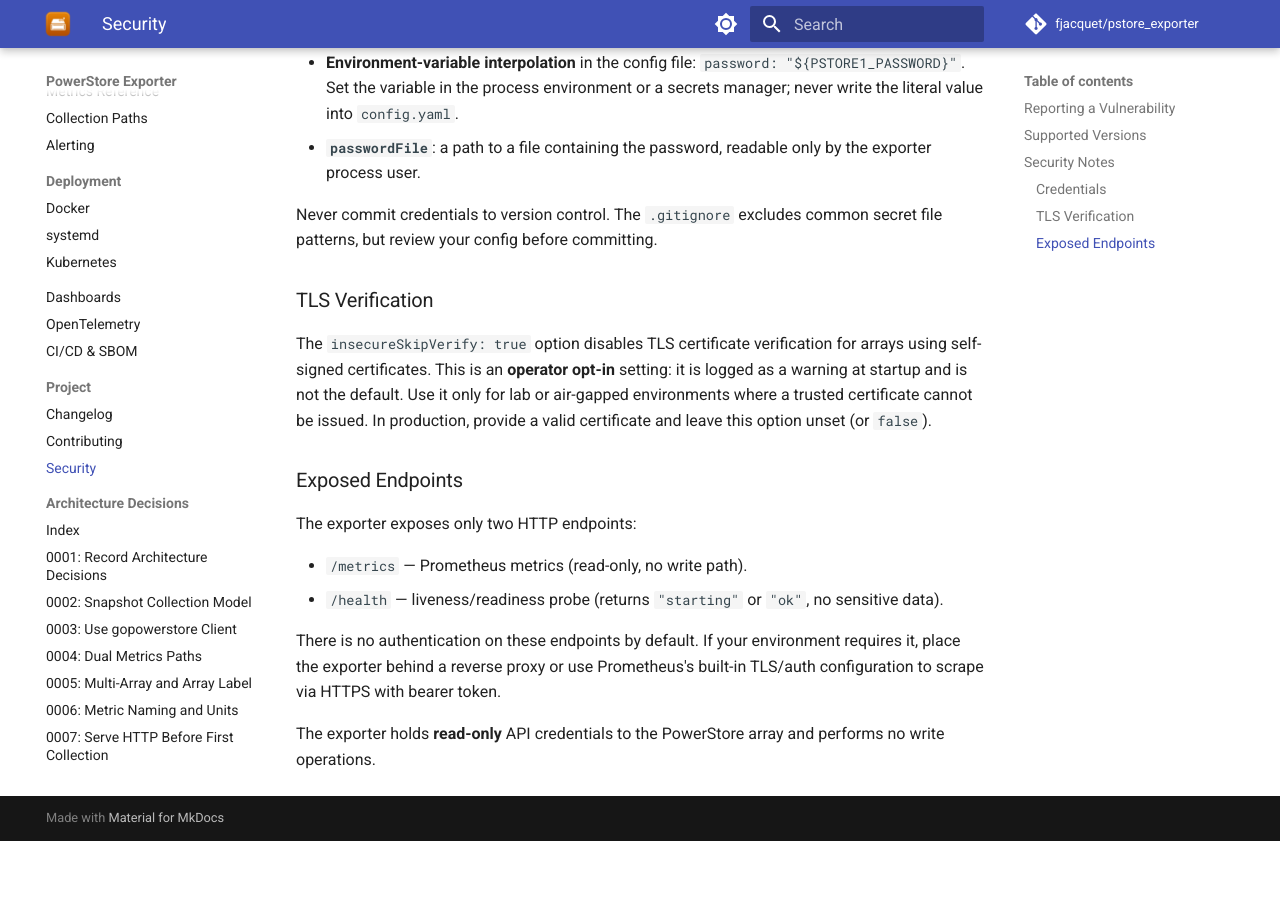
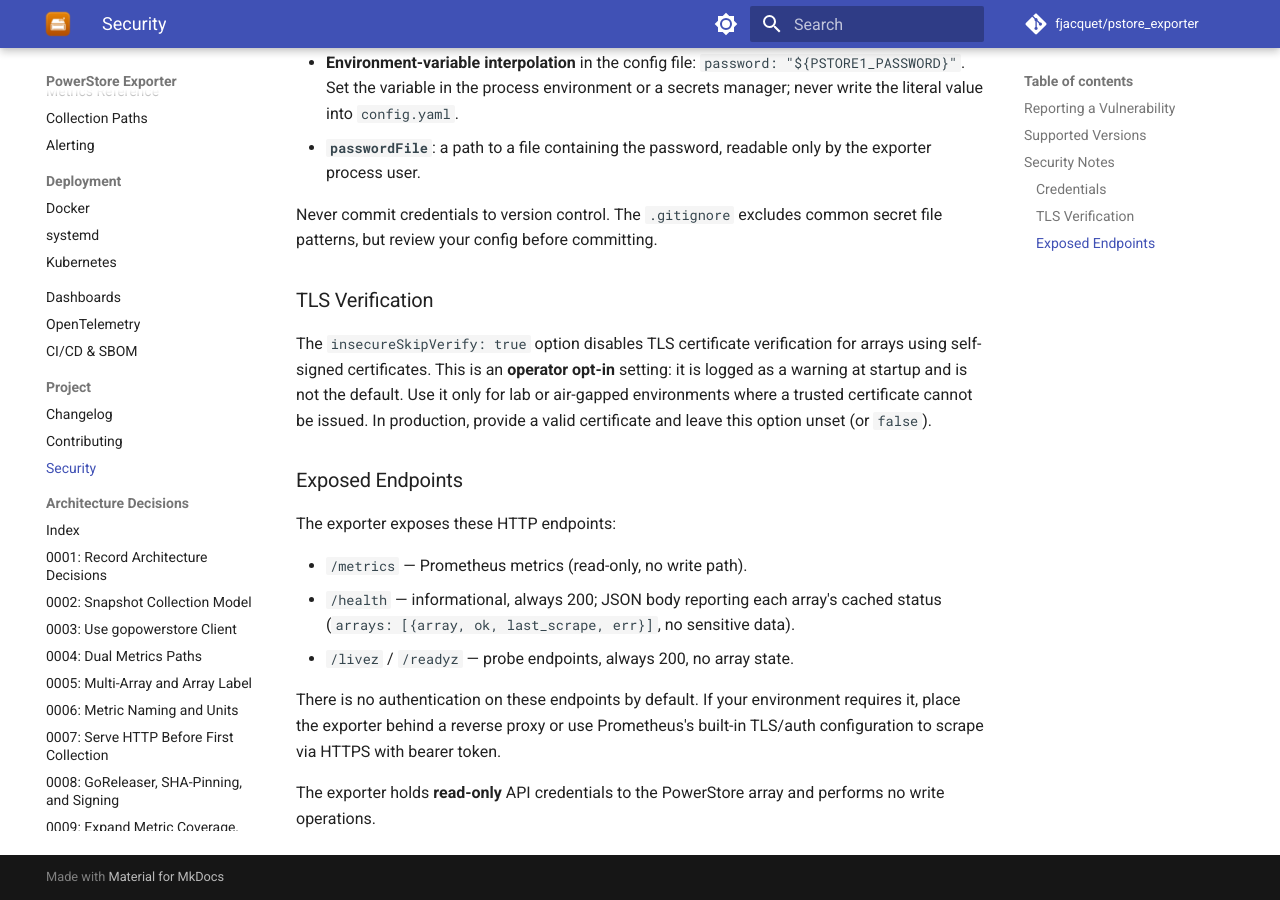
Before and after one commit to fjacquet/pstore_exporter, an MkDocs documentation site: the page built from docs/security.md, in a window 1280 px wide and 900 px high, scrolled down 985 px. Built offline with MkDocs 1.6.1 and Material for MkDocs 9.7.7, drawn with Linux system fonts in a browser that asks for light colours; comment, search, counter and statistics services are not loaded; before the commit the page ends 1826 px from its top, so only the background shows below that.

Commit message:
docs+chart: record ADR-0017, repoint chart probes to /livez /readyz
Also updates deployment/security docs that described /health's old
plain-text body and 503 status, to reflect ADR-0017: /health is now
JSON and always 200, and /livez /readyz are the recommended probe
targets.

```diff
--- a/docs/security.md
+++ b/docs/security.md
@@ -53,11 +53,13 @@ production, provide a valid certificate and leave this option unset (or `false`)
 
 ### Exposed Endpoints
 
-The exporter exposes only two HTTP endpoints:
+The exporter exposes these HTTP endpoints:
 
 - `/metrics` — Prometheus metrics (read-only, no write path).
-- `/health` — liveness/readiness probe (returns `"starting"` or `"ok"`,
-  no sensitive data).
+- `/health` — informational, always 200; JSON body reporting each array's
+  cached status (`arrays: [{array, ok, last_scrape, err}]`, no sensitive
+  data).
+- `/livez` / `/readyz` — probe endpoints, always 200, no array state.
 
 There is no authentication on these endpoints by default. If your environment
 requires it, place the exporter behind a reverse proxy or use Prometheus's
```
Also changed, not shown: CHANGELOG.md (+14 -0 lines), docs/adr/0017-health-always-200-and-static-probes.md (added, +41 -0 lines), docs/adr/README.md (+1 -0 lines), docs/deployment/docker.md (+1 -1 lines), docs/deployment/kubernetes.md (+4 -2 lines), docs/getting-started/quickstart.md (+2 -1 lines), 1 other file.
